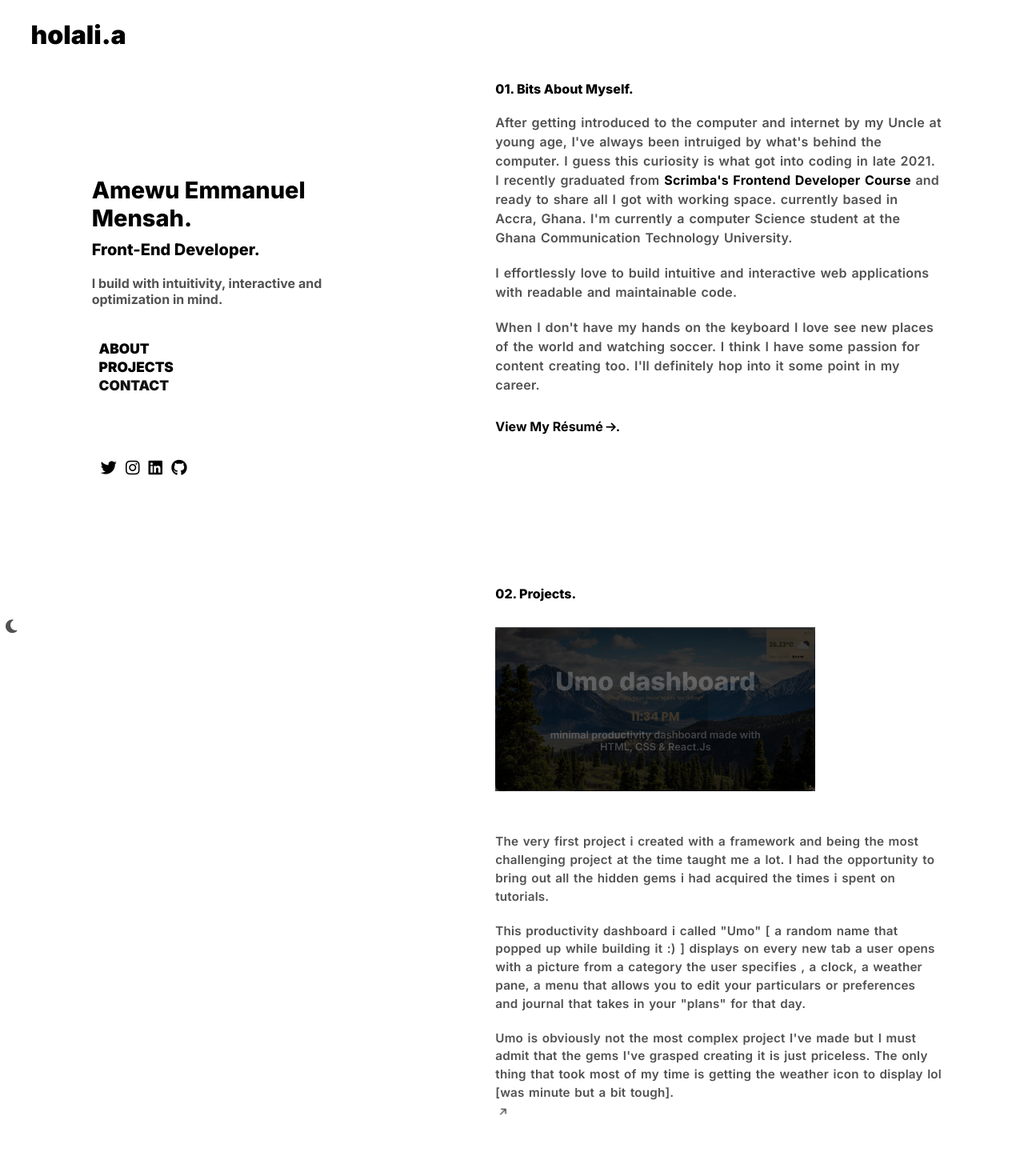
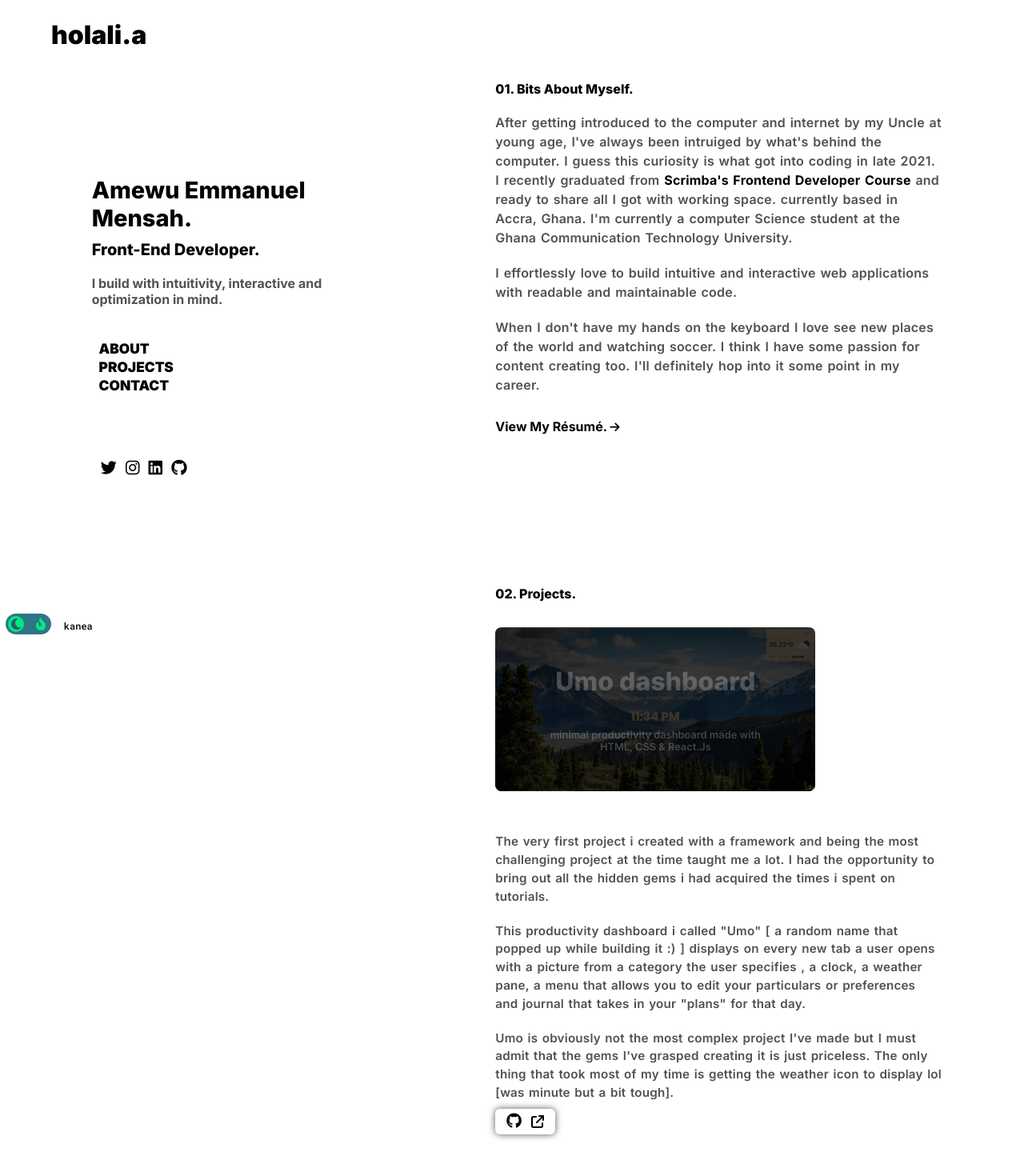
Before and after one commit to holaliamewu/portfolio-react, a React (Vite) app: page / in a window 1280 px wide. Shown: the top 1470 px of the page at 80% size. Built offline with nearby package versions, Linux system fonts and the light colour scheme.

Commit message:
feat: added kanea, charcoal dark and aurora themes feat: added a toggle switch to change between themes

```diff
--- a/index.html
+++ b/index.html
@@ -13,8 +13,11 @@
     <link rel="preconnect" href="https://fonts.gstatic.com" crossorigin>
     <link href="https://fonts.googleapis.com/css2?family=Inconsolata:wght@300;400;500&display=swap" rel="stylesheet">
     <link rel="preconnect" href="https://fonts.googleapis.com">
-<link rel="preconnect" href="https://fonts.gstatic.com" crossorigin>
-<link href="https://fonts.googleapis.com/css2?family=Inter:wght@200;300;400;500;600;700;800;900&display=swap" rel="stylesheet">
+    <link rel="preconnect" href="https://fonts.gstatic.com" crossorigin>
+    <link href="https://fonts.googleapis.com/css2?family=Inter:wght@200;300;400;500;600;700;800;900&display=swap" rel="stylesheet">
+    <link rel="preconnect" href="https://fonts.googleapis.com">
+    <link rel="preconnect" href="https://fonts.gstatic.com" crossorigin>
+    <link href="https://fonts.googleapis.com/css2?family=Roboto+Mono:wght@400;500;600;700&display=swap" rel="stylesheet">
   </head>
   <body>
     <div id="root"></div>
--- a/src/About.jsx
+++ b/src/About.jsx
@@ -25,9 +25,9 @@ export default function About({pureColors, fadedText, setView}) {
         <motion.a  style={pureColors}
         whileHover= {{ textDecoration: 'underline'}}
         href='https://rxresu.me/holali07/amewu-emmanuel-mensah' target='_blank' id='resume'>
-            <motion.h4 >View My Résumé <motion.i
+            <motion.h4 >View My Résumé. <motion.i
             whileHover={{x: 3}}
-            id='resume-link-icon' class="fa-solid fa-arrow-right"> </motion.i>.</motion.h4>
+            id='resume-link-icon' class="fa-solid fa-arrow-right"> </motion.i></motion.h4>
         </motion.a>
         </div>
     )
--- a/src/MainContent.jsx
+++ b/src/MainContent.jsx
@@ -4,7 +4,7 @@ import Footer from "./Footer.jsx";
 import Contact from './Contact.jsx'
 import Pimg1 from '/umoImage.png';
 import myPic from '/myPic.jpg';
-import {useInView, motion} from 'framer-motion';
+import {useInView, motion, color, easeIn} from 'framer-motion';
 import Header from "./Header.jsx";
 
 
@@ -22,6 +22,7 @@ export default function MainContent() {
     const [isProjectInView, setIsProjectInView] = useState(false)
     const [isContactInView, setIsContactInView] = useState(false)
     const [showInfo, setShowInfo] = useState(true)
+    const [ toAurora, setToAurora ] = useState(false)
 
     const ref= useRef(null);
     const isInView = useInView(ref ,{margin: '-50% 0% -50% 0%'})
@@ -31,24 +32,28 @@ export default function MainContent() {
     },[isInView])
 
     const pureColors = {
-        color: darkMode? 'white' : 'black'
+        color: toAurora? '#00e980': darkMode? 'white' : 'black'
     }
 
     const fadedText = {
-        color: darkMode? 'rgba(255, 255, 255, 0.658)' : 'rgba( 7, 7, 7, 0.7)'
+        color: toAurora? ' #2e7686' : darkMode? 'rgba(255, 255, 255, 0.658)' : 'rgba( 7, 7, 7, 0.7)'
     }
 
     const navVariant = {
-        faded: {color: darkMode? 'rgba(255, 255, 255, 0.658)' : 'rgba( 7, 7, 7, 0.7)'},
+        faded: {color: toAurora? ' #2e7686' : darkMode? 'rgba(255, 255, 255, 0.658)' : 'rgba( 7, 7, 7, 0.7)'},
         hover: {
             scale: 1.2,
             fontWeight: '900',
             x:5,
-            color: darkMode? 'white' : 'black',
+            color: toAurora? '#00e980' : darkMode? 'white' : 'black',
             originX: 0,
         },
         animateAbout: {
-            color: isAboutInView && darkMode ? 'white' : isAboutInView? 'black' : 'gray',
+            color: isAboutInView && darkMode && !toAurora ? 'white' :
+
+                    !darkMode && isAboutInView ?  'black' :
+                    !toAurora && !isAboutInView ?  'gray' :
+                    toAurora && !isAboutInView ?   '#2e7686' : '#00e980',
                 scale: isAboutInView ? '1.2' : '1', originX: 0 ,x: 5,fontWeight: isAboutInView ? '900' : '700',
                 transition: {
                     type: 'spring',
@@ -56,7 +61,11 @@ export default function MainContent() {
                 }
             },
         animateProject: {
-            color: isProjectInView  && darkMode? 'white' : isProjectInView && !darkMode ? 'black' : 'gray',
+            color: isProjectInView && darkMode && !toAurora ? 'white' :
+
+                    !darkMode && isProjectInView ?  'black' :
+                    !toAurora && !isProjectInView ?  'gray' :
+                    toAurora && !isProjectInView ?   '#2e7686' : '#00e980',
                 scale: isProjectInView ? '1.2' : '1', originX: 0 ,x: 5,fontWeight: isProjectInView ? '900' : '700',
                 transition: {
                     type: 'spring',
@@ -64,8 +73,12 @@ export default function MainContent() {
                 }
             },
         animateContact: {
-            color: isContactInView   && darkMode? 'white' : isContactInView && !darkMode? '#121212' : 'gray',
-             scale: isContactInView ? '1.2' : '1', originX: 0 ,x: 5, fontWeight: isContactInView ? '900' : '700',
+            color: isContactInView && darkMode && !toAurora ? 'white' :
+
+                    !darkMode && isContactInView ?  'black' :
+                    !toAurora && !isContactInView ?  'gray' :
+                    toAurora && !isContactInView ?   '#2e7686' : '#00e980',
+                scale: isContactInView ? '1.2' : '1', originX: 0 ,x: 5,fontWeight: isContactInView ? '900' : '700',
                 transition: {
                     type: 'spring',
                     stiffness: 120
@@ -88,17 +101,17 @@ export default function MainContent() {
     return(
         <main
         style={{
-            backgroundColor: darkMode? '#121212' : 'white'
+            backgroundColor: toAurora? '#011926' : darkMode? '#121212' : 'white'
         }}
         >
             <div id="left-pane-container"
-            style={fadedText}
+            style={{color: toAurora? '#000c13' : darkMode? 'white' : 'gray'}}
             >
              <div id="left-pane">
-             <Header pureColors={pureColors} />
+             <Header pureColors={pureColors} toAurora={toAurora} darkmode={darkMode} />
              <h1 id="name" style={pureColors}>Amewu Emmanuel<br/> Mensah.</h1><br/>
              <h1 id="role" style={pureColors}>Front-End Developer.</h1><br/>
-             <h4 id="short-about">I build with intuitivity, interactive and <br/>optimization in mind.</h4>
+             <h4 id="short-about" style={fadedText}>I build with intuitivity, interactive and <br/>optimization in mind.</h4>
              <nav>
                 <motion.div
                 onClick={toAboutSection}
@@ -140,12 +153,27 @@ export default function MainContent() {
                 <motion.i style={pureColors} class="fa-brands fa-github"></motion.i>
                 </a>
                 </div>
-             <motion.i style={fadedText}
+                <motion.span
                  id='theme'
-              class= {darkMode? "fa-solid fa-sun" : "fa-solid fa-moon"} onClick={() => {setDarkMode(prev => !prev)}}
+                 style={{backgrondColor: toAurora? 'white':'#011926'}}
+                 transition={{duration: '1s'}}
+                 >
+                    <motion.i style={{color: toAurora? 'white' : '#245c69', backgroundColor: toAurora? 'transparent' : '#00e980'}}
+                    class= {darkMode? "fa-solid fa-sun" : "fa-solid fa-moon"} onClick={() => {
+                        setToAurora(false)
+                        setDarkMode(prev => !prev)}}
                     whileTap={{rotate: -180}}
-              whileHover={{color: darkMode? 'white' : 'black'}}
                     ></motion.i>
+                    <motion.i
+                    style={{backgroundColor: toAurora? 'white' : '' }}
+                    onClick={() => {
+                        setToAurora(prev => !prev)
+                    }}
+                    class="fa-solid fa-fire-flame-curved"></motion.i>
+                </motion.span>
+                <span id="theme-name"
+                style={{color: toAurora? '#00e980' : darkMode? 'white' : 'black'}}
+                >{toAurora? 'aurora' : darkMode?  'charcoal dark' : 'kanea'}</span>
              </div>
             </div>
             <div id="right-pane" style={fadedText}>
@@ -171,11 +199,16 @@ export default function MainContent() {
                         <p >Umo is obviously not the most complex project I've made but I must admit that the gems I've grasped
                         creating it is just priceless. The only thing that took most of my time is getting the weather icon to display lol [was minute but a bit tough].
                         </p>
-                        <motion.i id="project-link-umo"
-                        class="fa-solid fa-arrow-right"
-                        initial={{rotate: -45}}
-                        whileHover={{x: 3, y: -3}}
+                        <span className="link-icons" >
+                            <motion.i
+                            style={pureColors}
+                            class="fa-brands fa-github"
                             ></motion.i>
+                            <motion.i
+                            style={pureColors}
+                            class="fa-solid fa-arrow-up-right-from-square"
+                            ></motion.i>
+                        </span>
                     </div>
                 </div>
                 <Contact pureColors={pureColors} darkMode={darkMode} setView={setIsContactInView}/>
--- a/src/index.css
+++ b/src/index.css
@@ -9,7 +9,7 @@
 header {
   position: fixed;
   top: 3%;
-  left: 3%;
+  left: 5%;
   width: 20vw;
   border-radius: 5px;
 }
@@ -158,6 +158,7 @@ cite {
   display: block;
   text-align: center;
   font-style: normal;
+  font-family: 'Roboto Mono', monospace;
   font-weight: 500;
   font-size: 12px;
 }
@@ -166,9 +167,12 @@ cite {
   position: fixed;
   left: 7px;
   bottom:7px;
-  font-size: 1.2em;
+  font-size: 1em;
+  border-radius: 17px;
+  padding: 2px 2px;
+  background-color: #245c69;
+  background-color: #2e7686;
 }
-
 #about,
 #projects-container {
   padding-bottom: 20vh;
@@ -240,7 +244,7 @@ cite {
  flex-direction: column;
  align-items: center;
  justify-content: center;
-
+ border-radius: 8px;
 }
 
 #inner-one > h3 {
@@ -258,3 +262,51 @@ cite {
   width: 70%;
   text-align: center;
 }
+
+.link-icons {
+  display: inline-block;
+  border-radius: 6px;
+  padding: 6px 8px;
+  margin: 8px 0;
+  box-shadow: 0 0 8px ;
+}
+
+.link-icons > .fa-github,
+.link-icons > .fa-arrow-up-right-from-square {
+  padding: 0 6px;
+  font-size: 1.2em;
+  cursor: pointer;
+}
+
+.link-icons > .fa-arrow-up-right-from-square {
+  font-size: 1em;
+}
+
+#theme-name {
+  position: fixed;
+  bottom: 10px;
+  left: 6%;
+  font-family: 'Roboto Mono', monospace;
+  font-size: 12px;
+  font-weight: 500;
+  margin-left: 3px;
+}
+
+
+.fa-moon,
+.fa-fire-flame-curved {
+  padding: 2px 4px;
+  margin: 1px;
+  border-radius: 150px;
+}
+
+.fa-fire-flame-curved {
+  margin-left: 10px;
+  color: #00E980;
+}
+
+.fa-sun {
+  padding: 2px 2px;
+  margin: 1px;
+  border-radius: 150px;
+}
```
Lines whose indentation alone changed are shown as unchanged.
